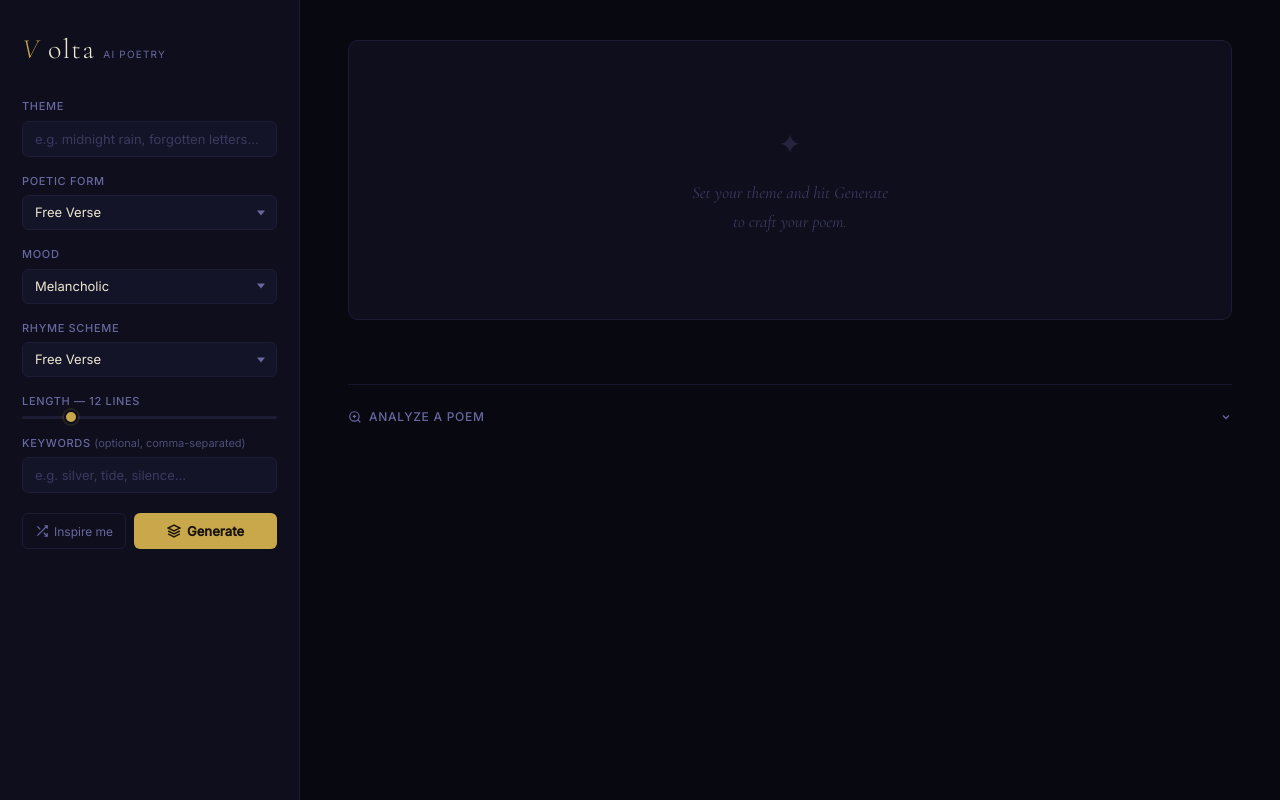
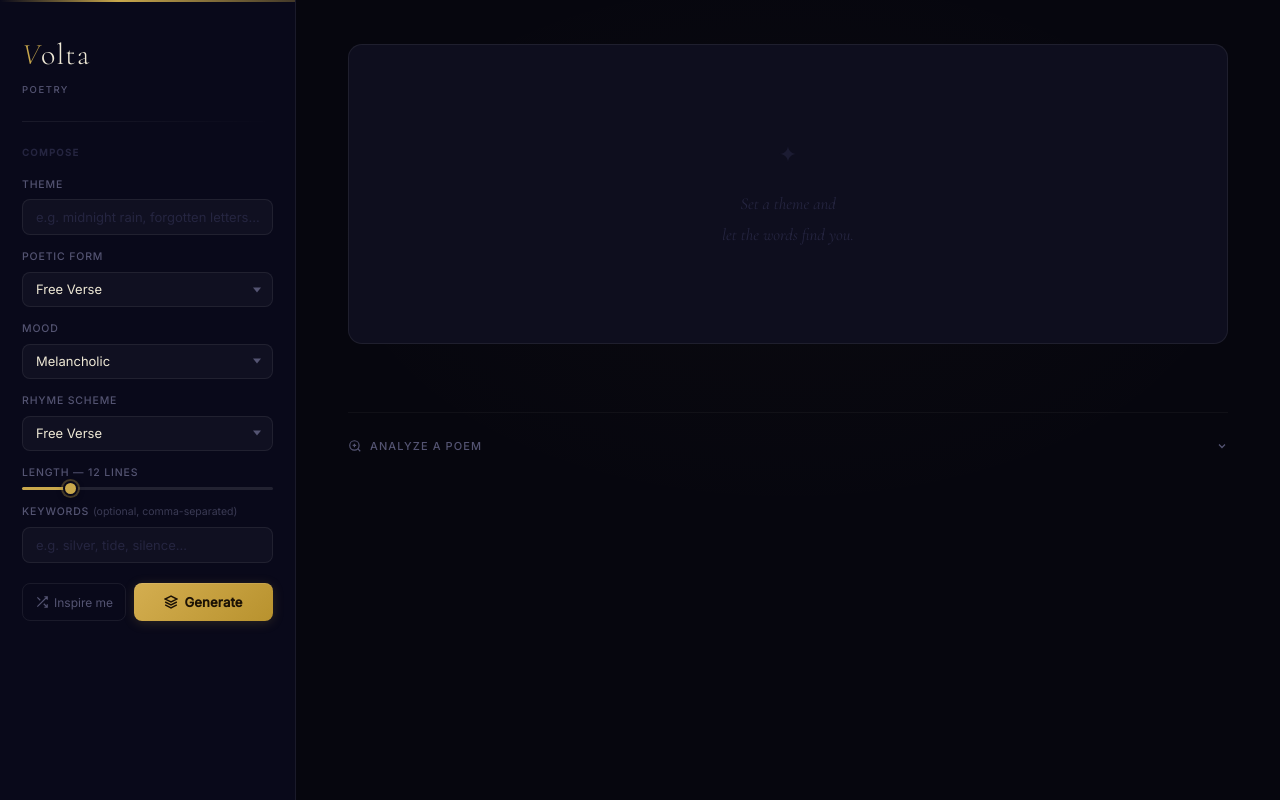
Before and after one commit to VictorZhayon/peom_ai_agent, a FastAPI app: page / in a window 1280 px wide. Run offline with FastAPI, Linux system fonts and the light colour scheme.

Commit message:
feat: enhance UI and functionality in app.js and style.css, update index.html title and sidebar layout

```diff
--- a/static/app.js
+++ b/static/app.js
@@ -21,7 +21,6 @@ const poemTitleLoading= document.getElementById('poem-title-loading');
 const poemTitleEl     = document.getElementById('poem-title');
 const poemText        = document.getElementById('poem-text');
 const poemActions     = document.getElementById('poem-actions');
-const modelBadge      = document.getElementById('model-badge');
 const copyBtn         = document.getElementById('copy-btn');
 const downloadBtn     = document.getElementById('download-btn');
 
@@ -31,7 +30,6 @@ const analyzeInput = document.getElementById('analyze-input');
 const fileUpload   = document.getElementById('file-upload');
 const analyzeBtn   = document.getElementById('analyze-btn');
 const analyzeResult= document.getElementById('analyze-result');
-const analyzeModel = document.getElementById('analyze-model-badge');
 const analyzeText  = document.getElementById('analyze-text');
 const analyzeError = document.getElementById('analyze-error');
 
@@ -65,9 +63,16 @@ const RANDOM_RHYMES = [
 function pick(arr) { return arr[Math.floor(Math.random() * arr.length)]; }
 
 // ── Length slider ──────────────────────────────────────────────────────────
+function updateSliderFill() {
+  const min = +lengthInput.min, max = +lengthInput.max, val = +lengthInput.value;
+  const pct = ((val - min) / (max - min)) * 100;
+  lengthInput.style.setProperty('--track-fill', `${pct}%`);
+}
 lengthInput.addEventListener('input', () => {
   lengthDisplay.textContent = lengthInput.value;
+  updateSliderFill();
 });
+updateSliderFill(); // initialise on page load
 
 // ── Random inspiration ─────────────────────────────────────────────────────
 randomBtn.addEventListener('click', () => {
@@ -110,15 +115,19 @@ function showLoading() {
   poemActions.style.display = 'none';
 }
 
+function renderStanzas(text) {
+  const stanzas = text.split(/\n{2,}/);
+  return stanzas.map(s => `<p>${escHtml(s).replace(/\n/g, '<br>')}</p>`).join('');
+}
+
 function showPoem(text, model) {
   poemCard.className = 'poem-card state-active';
   emptyState.style.display = 'none';
   loadingState.style.display = 'none';
   poemText.style.display = '';
-  poemText.textContent = text;
+  poemText.innerHTML = renderStanzas(text);
   poemText.classList.remove('streaming');
   poemActions.style.display = '';
-  modelBadge.textContent = model || '';
 }
 
 function startStreaming() {
@@ -127,7 +136,7 @@ function startStreaming() {
   loadingState.style.display = 'none';
   poemTitleWrap.style.display = 'none';
   poemText.style.display = '';
-  poemText.textContent = '';
+  poemText.innerHTML = '';
   poemText.classList.add('streaming');
   poemActions.style.display = 'none';
 }
@@ -240,8 +249,8 @@ form.addEventListener('submit', async (e) => {
             startStreaming();
             firstChunk = false;
           }
-          currentPoem += parsed.text;
-          poemText.textContent = currentPoem;
+          currentPoem += parsed.text.replace(/\*/g, '');
+          poemText.innerHTML = renderStanzas(currentPoem);
         }
       }
 
@@ -302,7 +311,8 @@ downloadBtn.addEventListener('click', () => {
 
 // ── History ────────────────────────────────────────────────────────────────
 function addToHistory(poem, theme, mood, form) {
-  history.unshift({ poem, theme, mood, form, ts: Date.now() });
+  const excerpt = poem.split('\n').find(l => l.trim()) || '';
+  history.unshift({ poem, theme, mood, form, excerpt, ts: Date.now() });
   if (history.length > 8) history.pop();
   renderHistory();
 }
@@ -314,11 +324,12 @@ function renderHistory() {
   }
   historySection.style.display = '';
   historyList.innerHTML = '';
-  history.forEach((item, i) => {
+  history.forEach((item) => {
     const card = document.createElement('div');
     card.className = 'history-card';
     card.innerHTML = `
       <div class="history-card-theme">${escHtml(item.theme)}</div>
+      <div class="history-card-excerpt">${escHtml(item.excerpt.slice(0, 52))}${item.excerpt.length > 52 ? '…' : ''}</div>
       <div class="history-card-meta">${escHtml(item.mood)} · ${escHtml(item.form)}</div>
     `;
     card.addEventListener('click', () => {
@@ -377,8 +388,7 @@ analyzeBtn.addEventListener('click', async () => {
       analyzeError.textContent = data.error;
       analyzeError.style.display = '';
     } else {
-      analyzeModel.textContent = data.model || '';
-      analyzeText.textContent = data.analysis;
+      analyzeText.textContent = data.analysis.replace(/\*+/g, '');
       analyzeResult.style.display = '';
     }
   } catch (err) {
--- a/static/style.css
+++ b/static/style.css
@@ -1,22 +1,26 @@
-/* ── Reset & base ── */
+/* ── Reset ── */
 *, *::before, *::after { box-sizing: border-box; margin: 0; padding: 0; }
 
 :root {
-  --bg:           #080810;
-  --surface:      #0e0e1c;
-  --surface-2:    #141428;
-  --border:       #1c1c34;
-  --border-soft:  #16162c;
+  --bg:           #06060e;
+  --sidebar-bg:   #09091a;
+  --surface:      #0e0e1e;
+  --surface-2:    rgba(255, 255, 255, 0.03);
+  --border:       rgba(255, 255, 255, 0.07);
+  --border-soft:  rgba(255, 255, 255, 0.04);
   --accent:       #c9a84c;
-  --accent-glow:  rgba(201, 168, 76, 0.12);
-  --accent-hover: #e2c46a;
-  --text:         #ede7d0;
-  --text-muted:   #6868a0;
-  --text-dim:     #3a3a60;
-  --error:        #e05858;
-  --error-bg:     rgba(224, 88, 88, 0.08);
-  --radius:       10px;
-  --radius-sm:    6px;
+  --accent-light: #e2c468;
+  --accent-dim:   rgba(201, 168, 76, 0.07);
+  --accent-glow:  rgba(201, 168, 76, 0.14);
+  --text:         #eee8d5;
+  --text-2:       #968e7c;
+  --text-muted:   #545472;
+  --text-dim:     #252540;
+  --error:        #d95f5f;
+  --error-bg:     rgba(217, 95, 95, 0.07);
+  --radius:       14px;
+  --radius-sm:    8px;
+  --ease:         cubic-bezier(0.4, 0, 0.2, 1);
 }
 
 html, body {
@@ -27,7 +31,16 @@ html, body {
   font-size: 14px;
   line-height: 1.5;
   -webkit-font-smoothing: antialiased;
+  -moz-osx-font-smoothing: grayscale;
 }
+
+/* ── Scrollbars ── */
+* {
+  scrollbar-width: thin;
+  scrollbar-color: rgba(255,255,255,0.06) transparent;
+}
+*::-webkit-scrollbar { width: 4px; }
+*::-webkit-scrollbar-thumb { background: rgba(255,255,255,0.06); border-radius: 2px; }
 
 /* ── App shell ── */
 .app {
@@ -36,67 +49,92 @@ html, body {
   overflow: hidden;
 }
 
-/* ── Sidebar ── */
+/* ═══════════════════════════════════════════
+   SIDEBAR
+═══════════════════════════════════════════ */
 .sidebar {
-  width: 300px;
-  min-width: 300px;
-  background: var(--surface);
+  width: 296px;
+  min-width: 296px;
+  background: var(--sidebar-bg);
   border-right: 1px solid var(--border);
   display: flex;
   flex-direction: column;
   overflow-y: auto;
-  padding: 28px 22px 24px;
-  gap: 0;
-  scrollbar-width: thin;
-  scrollbar-color: var(--border) transparent;
+  padding: 32px 22px 28px;
+  position: relative;
 }
 
-.sidebar::-webkit-scrollbar { width: 4px; }
-.sidebar::-webkit-scrollbar-thumb { background: var(--border); border-radius: 2px; }
+/* Top gold accent strip */
+.sidebar::before {
+  content: '';
+  position: absolute;
+  top: 0; left: 0; right: 0;
+  height: 2px;
+  background: linear-gradient(90deg, transparent 0%, var(--accent) 40%, rgba(201,168,76,0.3) 100%);
+}
 
 /* Logo */
 .logo {
   font-family: 'Cormorant Garamond', Georgia, serif;
-  font-size: 28px;
+  font-size: 30px;
   font-weight: 300;
-  letter-spacing: 0.05em;
+  letter-spacing: 0.04em;
   color: var(--text);
-  margin-bottom: 28px;
   display: flex;
   align-items: baseline;
-  gap: 8px;
+  gap: 0;
+  flex-shrink: 0;
+  margin-bottom: 6px;
+}
+.logo-v { color: var(--accent); font-style: italic; }
+
+.logo-tag {
+  font-family: 'Inter', sans-serif;
+  font-size: 9.5px;
+  font-weight: 500;
+  color: var(--text-muted);
+  letter-spacing: 0.16em;
+  text-transform: uppercase;
+  margin-bottom: 24px;
+  display: block;
+}
+
+/* Sidebar divider */
+.sidebar-divider {
+  height: 1px;
+  background: linear-gradient(90deg, var(--border) 0%, transparent 100%);
+  margin-bottom: 24px;
   flex-shrink: 0;
 }
-.logo-v {
-  color: var(--accent);
-  font-style: italic;
-}
-.logo-tag {
-  font-family: 'Inter', sans-serif;
-  font-size: 10px;
-  font-weight: 400;
-  color: var(--text-muted);
-  letter-spacing: 0.12em;
+
+/* Section label */
+.section-label {
+  font-size: 9.5px;
+  font-weight: 600;
+  letter-spacing: 0.14em;
   text-transform: uppercase;
+  color: var(--text-dim);
+  margin-bottom: 16px;
+  flex-shrink: 0;
 }
 
 /* Form */
 #poem-form {
   display: flex;
   flex-direction: column;
-  gap: 16px;
+  gap: 14px;
 }
 
 .field {
   display: flex;
   flex-direction: column;
-  gap: 6px;
+  gap: 7px;
 }
 
 label {
-  font-size: 11px;
+  font-size: 10.5px;
   font-weight: 500;
-  letter-spacing: 0.06em;
+  letter-spacing: 0.08em;
   text-transform: uppercase;
   color: var(--text-muted);
 }
@@ -104,9 +142,10 @@ label {
   text-transform: none;
   letter-spacing: 0;
   font-weight: 400;
-  opacity: 0.7;
+  opacity: 0.65;
 }
 
+/* Inputs */
 input[type="text"],
 textarea {
   background: var(--surface-2);
@@ -115,9 +154,9 @@ textarea {
   color: var(--text);
   font-family: 'Inter', sans-serif;
   font-size: 13px;
-  padding: 9px 12px;
+  padding: 9px 13px;
   width: 100%;
-  transition: border-color 0.15s, box-shadow 0.15s;
+  transition: border-color 0.18s var(--ease), box-shadow 0.18s var(--ease);
   outline: none;
 }
 input[type="text"]::placeholder,
@@ -155,79 +190,92 @@ select {
   color: var(--text);
   font-family: 'Inter', sans-serif;
   font-size: 13px;
-  padding: 9px 32px 9px 12px;
+  padding: 9px 32px 9px 13px;
   width: 100%;
   cursor: pointer;
   outline: none;
-  transition: border-color 0.15s, box-shadow 0.15s;
+  transition: border-color 0.18s var(--ease), box-shadow 0.18s var(--ease);
 }
 select:focus {
-  border-color: var(--accent);
+  border-color: rgba(201, 168, 76, 0.5);
   box-shadow: 0 0 0 3px var(--accent-glow);
 }
-select option { background: #1a1a2e; }
+select option { background: #12121e; }
 
-/* Range slider */
+/* Range slider with gold fill */
 input[type="range"] {
   -webkit-appearance: none;
   appearance: none;
   width: 100%;
   height: 3px;
-  background: var(--border);
   border-radius: 2px;
   outline: none;
   cursor: pointer;
+  background: linear-gradient(
+    to right,
+    var(--accent) 0%,
+    var(--accent) var(--track-fill, 17%),
+    rgba(255,255,255,0.1) var(--track-fill, 17%),
+    rgba(255,255,255,0.1) 100%
+  );
 }
 input[type="range"]::-webkit-slider-thumb {
   -webkit-appearance: none;
-  width: 14px;
-  height: 14px;
+  width: 15px;
+  height: 15px;
   border-radius: 50%;
   background: var(--accent);
-  border: 2px solid var(--surface);
-  box-shadow: 0 0 0 2px var(--accent-glow);
-  transition: transform 0.15s;
+  border: 2.5px solid var(--sidebar-bg);
+  box-shadow: 0 0 0 2px rgba(201,168,76,0.3), 0 2px 6px rgba(0,0,0,0.4);
+  transition: transform 0.15s var(--ease), box-shadow 0.15s;
+  cursor: grab;
 }
-input[type="range"]::-webkit-slider-thumb:hover { transform: scale(1.2); }
+input[type="range"]::-webkit-slider-thumb:hover {
+  transform: scale(1.18);
+  box-shadow: 0 0 0 4px rgba(201,168,76,0.2), 0 2px 8px rgba(0,0,0,0.5);
+}
+input[type="range"]::-webkit-slider-thumb:active { cursor: grabbing; }
 input[type="range"]::-moz-range-thumb {
-  width: 14px;
-  height: 14px;
+  width: 15px; height: 15px;
   border-radius: 50%;
   background: var(--accent);
-  border: 2px solid var(--surface);
+  border: 2.5px solid var(--sidebar-bg);
 }
 
 /* Buttons */
 .form-actions {
   display: flex;
   gap: 8px;
-  margin-top: 4px;
+  margin-top: 6px;
 }
 
 .btn-primary {
-  background: var(--accent);
-  color: #1a1408;
+  background: linear-gradient(135deg, #d4ae50 0%, #b8922e 100%);
+  color: #1c1205;
   border: none;
   border-radius: var(--radius-sm);
   font-family: 'Inter', sans-serif;
   font-size: 13px;
   font-weight: 600;
-  padding: 10px 16px;
+  padding: 11px 16px;
   cursor: pointer;
   display: inline-flex;
   align-items: center;
   gap: 6px;
-  transition: background 0.15s, transform 0.1s, box-shadow 0.15s;
+  justify-content: center;
   flex: 1;
-  justify-content: center;
+  transition: all 0.2s var(--ease);
+  box-shadow: 0 2px 12px rgba(201,168,76,0.18), inset 0 1px 0 rgba(255,255,255,0.1);
+  letter-spacing: 0.01em;
 }
 .btn-primary:hover {
-  background: var(--accent-hover);
-  box-shadow: 0 4px 16px rgba(201, 168, 76, 0.25);
+  background: linear-gradient(135deg, #e8c76b 0%, #c9a84c 100%);
+  box-shadow: 0 4px 20px rgba(201,168,76,0.32), inset 0 1px 0 rgba(255,255,255,0.15);
+  transform: translateY(-1px);
 }
-.btn-primary:active { transform: scale(0.97); }
+.btn-primary:active { transform: translateY(0) scale(0.98); }
 .btn-primary:disabled {
-  opacity: 0.45;
+  opacity: 0.4;
   cursor: not-allowed;
   transform: none;
   box-shadow: none;
@@ -240,18 +288,18 @@ input[type="range"]::-moz-range-thumb {
   border-radius: var(--radius-sm);
   font-family: 'Inter', sans-serif;
   font-size: 12px;
-  font-weight: 400;
-  padding: 9px 12px;
+  padding: 10px 12px;
   cursor: pointer;
   display: inline-flex;
   align-items: center;
   gap: 5px;
-  transition: color 0.15s, border-color 0.15s;
   flex-shrink: 0;
+  transition: color 0.15s, border-color 0.15s, background 0.15s;
 }
 .btn-ghost:hover {
   color: var(--accent);
-  border-color: var(--accent);
+  border-color: rgba(201,168,76,0.35);
+  background: var(--accent-dim);
 }
 
 .btn-action {
@@ -301,96 +350,123 @@ input[type="range"]::-moz-range-thumb {
   display: flex;
   align-items: center;
   justify-content: space-between;
-  margin-bottom: 10px;
-  font-size: 11px;
-  font-weight: 500;
-  letter-spacing: 0.06em;
+  margin-bottom: 12px;
+  font-size: 9.5px;
+  font-weight: 600;
+  letter-spacing: 0.14em;
   text-transform: uppercase;
-  color: var(--text-muted);
+  color: var(--text-dim);
 }
 .history-list { display: flex; flex-direction: column; gap: 6px; }
+
 .history-card {
-  background: var(--surface-2);
+  background: transparent;
   border: 1px solid var(--border-soft);
+  border-left: 2px solid transparent;
   border-radius: var(--radius-sm);
-  padding: 10px 12px;
+  padding: 10px 13px;
   cursor: pointer;
-  transition: border-color 0.15s, background 0.15s;
+  transition: border-color 0.2s var(--ease), background 0.2s var(--ease), border-left-color 0.2s;
 }
 .history-card:hover {
-  border-color: var(--accent);
-  background: var(--accent-glow);
+  border-color: var(--border);
+  border-left-color: var(--accent);
+  background: var(--accent-dim);
 }
 .history-card-theme {
   font-size: 12px;
+  font-weight: 500;
   color: var(--text);
+  white-space: nowrap;
+  overflow: hidden;
+  text-overflow: ellipsis;
+}
+.history-card-excerpt {
+  font-family: 'Cormorant Garamond', serif;
+  font-style: italic;
+  font-size: 11.5px;
+  color: var(--text-muted);
+  margin-top: 3px;
   white-space: nowrap;
   overflow: hidden;
   text-overflow: ellipsis;
 }
 .history-card-meta {
   font-size: 10px;
-  color: var(--text-muted);
-  margin-top: 2px;
+  color: var(--text-dim);
+  margin-top: 4px;
 }
 
-/* ── Main ── */
+/* ═══════════════════════════════════════════
+   MAIN
+═══════════════════════════════════════════ */
 .main {
   flex: 1;
   display: flex;
   flex-direction: column;
   overflow-y: auto;
-  padding: 40px 48px;
-  gap: 24px;
-  scrollbar-width: thin;
-  scrollbar-color: var(--border) transparent;
+  padding: 44px 52px;
+  gap: 28px;
+  /* Subtle warm spotlight behind poem area */
+  background: radial-gradient(ellipse 70% 50% at 50% 30%, rgba(201,168,76,0.025) 0%, transparent 70%);
 }
-.main::-webkit-scrollbar { width: 4px; }
-.main::-webkit-scrollbar-thumb { background: var(--border); border-radius: 2px; }
 
 /* ── Poem section ── */
 .poem-section {
   display: flex;
   flex-direction: column;
-  gap: 16px;
-  min-height: 320px;
+  gap: 14px;
+  min-height: 340px;
 }
 
 .poem-card {
   background: var(--surface);
   border: 1px solid var(--border);
   border-radius: var(--radius);
-  padding: 48px 52px;
-  min-height: 280px;
+  padding: 52px 60px;
+  min-height: 300px;
   display: flex;
   align-items: center;
   justify-content: center;
   position: relative;
-  transition: border-color 0.2s;
+  transition: border-color 0.3s var(--ease), box-shadow 0.3s var(--ease);
+  overflow: hidden;
 }
+
+/* Subtle top-edge glow when active */
 .poem-card.state-active {
-  border-color: rgba(201, 168, 76, 0.2);
+  border-color: rgba(201, 168, 76, 0.18);
+  box-shadow: 0 0 0 1px rgba(201,168,76,0.05) inset,
+              0 1px 80px rgba(201,168,76,0.04);
   align-items: flex-start;
   justify-content: flex-start;
+  max-height: 62vh;
+  overflow-y: auto;
+}
+.poem-card.state-active::before {
+  content: '';
+  position: absolute;
+  top: 0; left: 0; right: 0;
+  height: 1px;
+  background: linear-gradient(90deg, transparent 0%, rgba(201,168,76,0.5) 40%, rgba(201,168,76,0.1) 100%);
 }
 
 /* Empty state */
-.empty-state {
-  text-align: center;
+.empty-state { text-align: center; }
+.empty-icon {
+  font-size: 22px;
   color: var(--text-dim);
-}
-.empty-icon {
-  font-size: 28px;
-  color: var(--text-dim);
-  margin-bottom: 14px;
-  opacity: 0.5;
+  margin-bottom: 18px;
+  opacity: 0.6;
+  user-select: none;
 }
 .empty-state p {
   font-family: 'Cormorant Garamond', Georgia, serif;
   font-style: italic;
-  font-size: 17px;
-  line-height: 1.7;
+  font-size: 1.2rem;
+  line-height: 1.8;
   color: var(--text-dim);
+  max-width: 280px;
 }
 
 /* Loading state */
@@ -478,40 +563,31 @@ input[type="range"]::-moz-range-thumb {
   justify-content: space-between;
   flex-wrap: wrap;
   gap: 8px;
+  padding-top: 4px;
 }
 .action-btns { display: flex; gap: 8px; }
 
-.model-badge {
-  font-size: 10px;
-  color: var(--text-dim);
-  font-family: 'Inter', monospace;
-  letter-spacing: 0.02em;
-  white-space: nowrap;
-  overflow: hidden;
-  text-overflow: ellipsis;
-  max-width: 240px;
-}
-.model-badge::before {
-  content: '✦ ';
-  color: var(--accent);
-  opacity: 0.5;
-}
 
 /* Error */
 .error-msg {
   background: var(--error-bg);
-  border: 1px solid rgba(224, 88, 88, 0.2);
+  border: 1px solid rgba(217, 95, 95, 0.18);
   border-radius: var(--radius-sm);
   color: var(--error);
   font-size: 12px;
   padding: 10px 14px;
   margin-top: 8px;
+  animation: fadeSlideIn 0.2s var(--ease);
+}
+@keyframes fadeSlideIn {
+  from { opacity: 0; transform: translateY(-4px); }
+  to   { opacity: 1; transform: translateY(0); }
 }
 
 /* ── Analyze section ── */
 .analyze-section {
   border-top: 1px solid var(--border-soft);
-  padding-top: 24px;
+  padding-top: 26px;
 }
 
 .analyze-toggle {
@@ -519,43 +595,42 @@ input[type="range"]::-moz-range-thumb {
   border: none;
   color: var(--text-muted);
   font-family: 'Inter', sans-serif;
-  font-size: 12px;
+  font-size: 11px;
   font-weight: 500;
-  letter-spacing: 0.06em;
+  letter-spacing: 0.1em;
   text-transform: uppercase;
   cursor: pointer;
   display: flex;
   align-items: center;
-  gap: 7px;
+  gap: 8px;
   padding: 0;
+  width: 100%;
   transition: color 0.15s;
-  width: 100%;
 }
-.analyze-toggle:hover { color: var(--accent); }
-.analyze-toggle .chevron {
-  margin-left: auto;
-  transition: transform 0.2s;
-}
+.analyze-toggle:hover { color: var(--accent-light); }
+.analyze-toggle .chevron { margin-left: auto; transition: transform 0.22s var(--ease); }
 .analyze-toggle.open .chevron { transform: rotate(180deg); }
 
 .analyze-panel {
   display: flex;
   flex-direction: column;
   gap: 12px;
-  margin-top: 16px;
+  margin-top: 18px;
 }
 
 textarea {
   resize: vertical;
-  min-height: 140px;
+  min-height: 150px;
   font-size: 13px;
-  line-height: 1.6;
+  line-height: 1.65;
+  font-family: 'Cormorant Garamond', Georgia, serif;
+  font-size: 1.05rem;
 }
 
 .analyze-or {
   display: flex;
   align-items: center;
-  gap: 10px;
+  gap: 12px;
   font-size: 11px;
   color: var(--text-dim);
 }
--- a/templates/index.html
+++ b/templates/index.html
@@ -3,7 +3,7 @@
 <head>
   <meta charset="UTF-8" />
   <meta name="viewport" content="width=device-width, initial-scale=1.0" />
-  <title>Volta — AI Poetry</title>
+  <title>Volta</title>
   <link rel="preconnect" href="https://fonts.googleapis.com" />
   <link rel="preconnect" href="https://fonts.gstatic.com" crossorigin />
   <link href="https://fonts.googleapis.com/css2?family=Cormorant+Garamond:ital,wght@0,300;0,400;0,500;1,300;1,400&family=Inter:wght@300;400;500&display=swap" rel="stylesheet" />
@@ -14,10 +14,10 @@
 
     <!-- ── Sidebar ── -->
     <aside class="sidebar">
-      <div class="logo">
-        <span class="logo-v">V</span>olta
-        <span class="logo-tag">AI Poetry</span>
-      </div>
+      <div class="logo"><span class="logo-v">V</span>olta</div>
+      <span class="logo-tag">Poetry</span>
+      <div class="sidebar-divider"></div>
+      <div class="section-label">Compose</div>
 
       <form id="poem-form" autocomplete="off">
 
@@ -157,7 +157,7 @@
           <!-- Empty state -->
           <div class="empty-state" id="empty-state">
             <div class="empty-icon">✦</div>
-            <p>Set your theme and hit <em>Generate</em><br />to craft your poem.</p>
+            <p>Set a theme and<br><em>let the words find you.</em></p>
           </div>
 
           <!-- Loading state -->
@@ -181,7 +181,6 @@
 
         <!-- Action bar (shown after generation) -->
         <div id="poem-actions" class="poem-actions" style="display:none">
-          <span id="model-badge" class="model-badge"></span>
           <div class="action-btns">
             <button id="copy-btn" class="btn-action" title="Copy poem">
               <svg width="14" height="14" viewBox="0 0 24 24" fill="none" stroke="currentColor" stroke-width="2"><rect x="9" y="9" width="13" height="13" rx="2"/><path d="M5 15H4a2 2 0 01-2-2V4a2 2 0 012-2h9a2 2 0 012 2v1"/></svg>
@@ -222,12 +221,12 @@
           </button>
 
           <div id="analyze-result" class="analyze-result" style="display:none">
-            <div id="analyze-model-badge" class="model-badge"></div>
             <pre id="analyze-text"></pre>
           </div>
 
           <div id="analyze-error" class="error-msg" style="display:none"></div>
         </div>
+
       </section>
 
     </main>
```
Also changed, not shown: other parts of static/style.css (+63 -56 lines).
